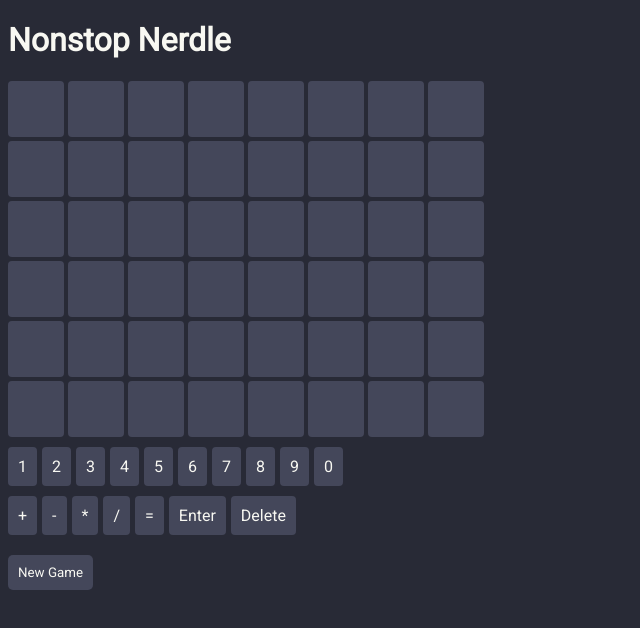
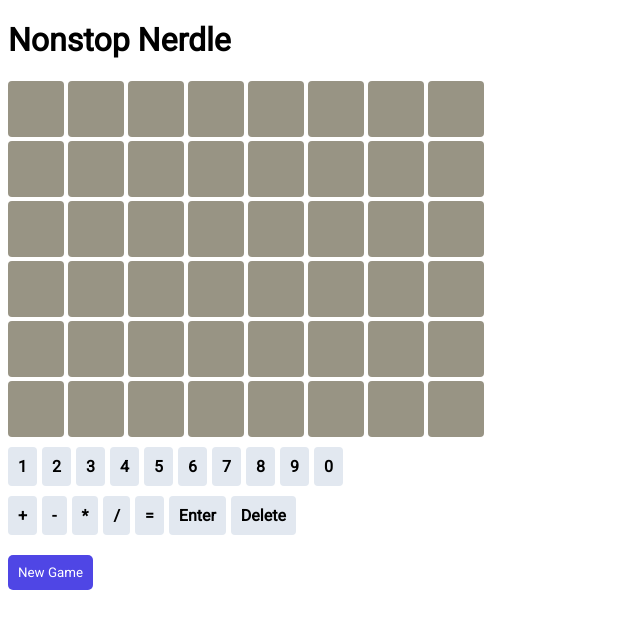
Before and after one commit to bh-392/nonstop-nerdle, a React (Create React App) app: page / in a window 1280 px wide. Shown: the top 628 px of the page, without its empty margins (0-640 px from the left). Built offline with nearby package versions, Linux system fonts and the light colour scheme.

Commit message:
Update styles

```diff
--- a/src/App.module.css
+++ b/src/App.module.css
@@ -17,7 +17,7 @@
   width: 56px;
   height: 56px;
   border-radius: 4px;
-  background: #44475a;
+  background: rgb(152, 148, 132);
   color: white;
   font-weight: bold;
 }
@@ -44,22 +44,22 @@
   box-sizing: border-box;
 }
 .messageContainer > div {
-  box-shadow: 0 0 0 2px #ff79c6;
   padding: 16px;
   width: 100%;
-  background: #282a36;
+  background: rgb(254, 205, 211);
   border-radius: 4px;
 }
 
 .messageRed {
 }
 .messageGreen > div {
-  box-shadow: 0 0 0 2px rgb(220 252 231);
+  background: rgb(220 252 231);
 }
 
 .newGameButton {
   padding: 10px;
-  background-color: #44475a;
+  background-color: rgb(79, 70, 229);
+  color: white;
   border: none;
   border-radius: 5px;
   margin: 10px 0;
@@ -72,7 +72,8 @@
 }
 
 .inputButton {
-  background: #44475a;
+  background: rgb(226, 232, 240);
+  font-weight: bold;
   padding: 10px;
   border-radius: 4px;
   cursor: pointer;
--- a/src/index.css
+++ b/src/index.css
@@ -5,11 +5,5 @@
 }
 
 body {
-  background: #282a36;
   padding-bottom: 40px;
 }
-h1,
-button,
-div {
-  color: #f8f8f2;
-}
```
